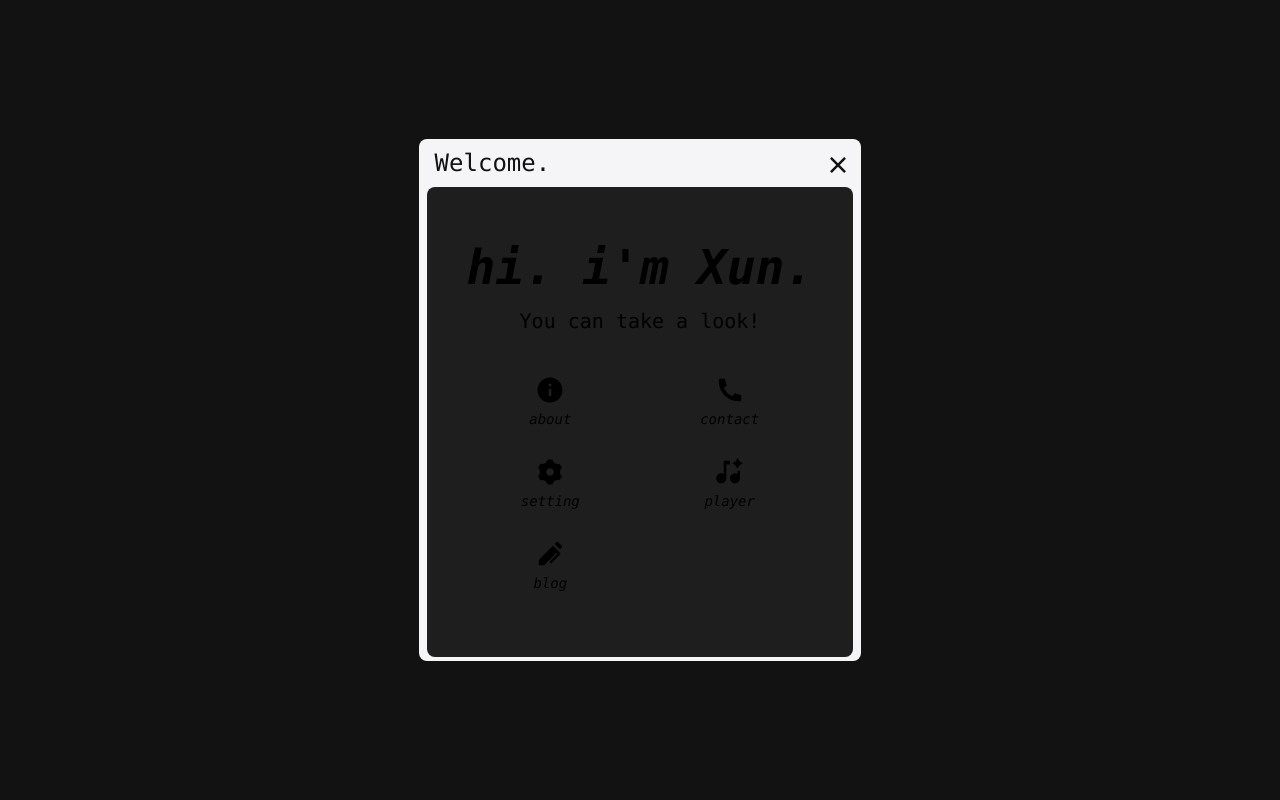
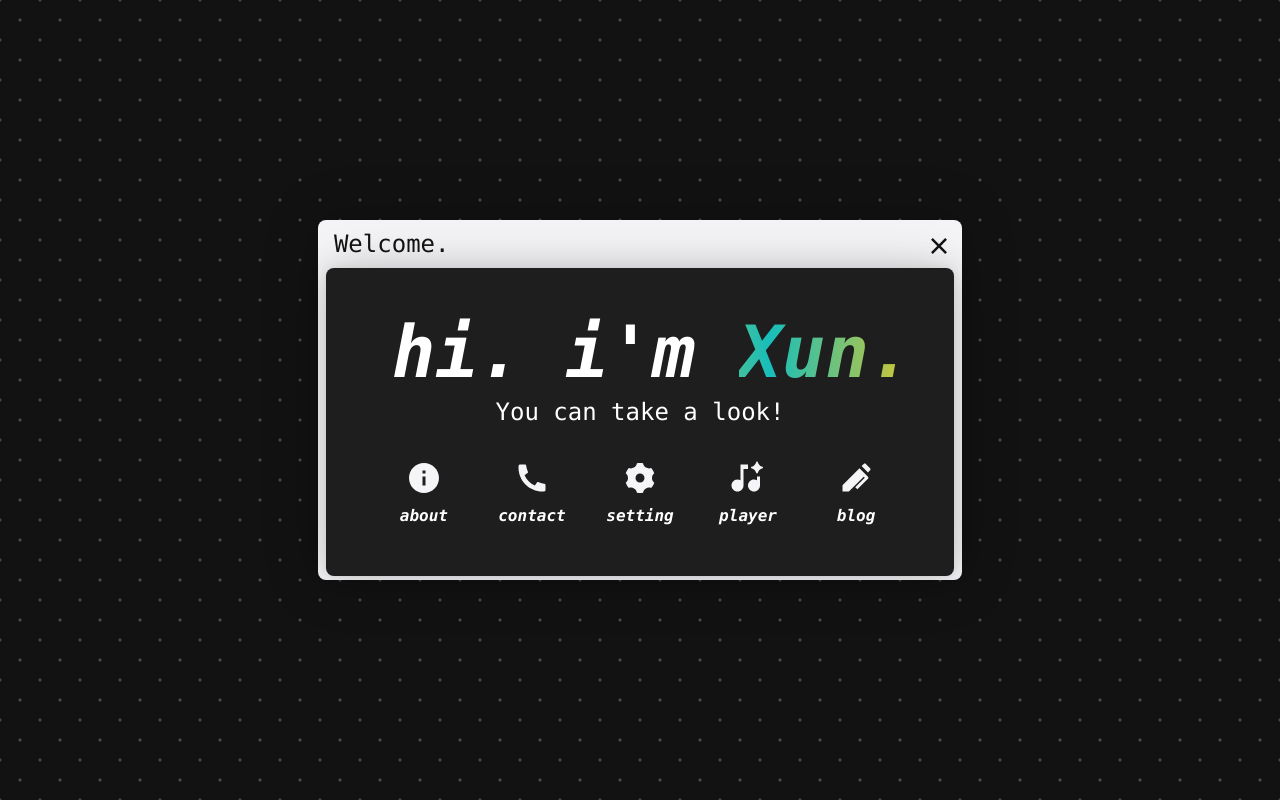
Before and after one commit to c0u1b0o6o/Xun-Portfolio, a Next.js app: page / in a window 1280 px wide. Built offline with nearby package versions, Linux system fonts and the light colour scheme; no server answers.

Commit message:
RWD FIX: font size, icon size, etc

```diff
--- a/app/globals.css
+++ b/app/globals.css
@@ -8,19 +8,15 @@
   --color-shadow-grey: #2e282a;
   --color-bright-fern: #76b041;
 
-  /* 字體定義 */
-  --font-montserrat: "Montserrat", sans-serif;
-  --font-jhenghei: "Microsoft JhengHei", "微軟正黑體", sans-serif;
+  /* 字體定義：統一使用 Montserrat 與 正黑體 作為主要字體棧 */
+  --font-mono: "ui-monospace", "SFMono-Regular", Menlo, Monaco, Consolas, monospace;
+  --font-montserrat: "Montserrat", "Noto Sans TC", "Microsoft JhengHei", "PingFang TC", "Apple LiGothic Medium", "sans-serif";
 
   /* 自定義陰影 */
   --shadow-lg: 0 0 1px rgba(0, 0, 0, 0.1),
-    /* 最內層：增加邊界質感 */
     0 0 10px rgba(0, 0, 0, 0.05),
-    /* 中間層：平滑過度 */
     0 0 30px rgba(0, 0, 0, 0.1),
-    /* 擴散層：環境遮蔽感 */
     0 0 60px rgba(0, 0, 0, 0.15);
-  /* 最外層：大範圍柔和感 */
 
   /* --- 預設為淺色模式 (Light Mode) 變數 --- */
   --color-surface-base: #f5f5f7;
@@ -31,17 +27,12 @@
 }
 
 /* --- 深色模式 (Dark Mode) 覆寫 --- */
-/* 方式 A: 跟隨系統設定 (推薦) */
 @media (prefers-color-scheme: dark) {
   @theme {
     --color-surface-base: #121212;
-    /* 深背景 */
     --color-surface-elevated: #1e1e1e;
-    /* 深色卡片背景 */
     --color-ink-900: #f5f5f7;
-    /* 亮文字 */
     --color-ink-700: #a1a1a6;
-    /* 次要亮文字 */
     --color-heading: #ffffff;
   }
 }
@@ -50,9 +41,11 @@
   body {
     background-color: var(--color-surface-base);
     color: var(--color-ink-900);
-    font-family: var(--font-mono), var(--font-montserrat), var(--font-jhenghei);
+    /* 統一字體：移除原本放在最前面的 font-mono */
+    font-family: var(--font-mono), var(--font-montserrat);
     transition: background-color 0.3s ease, color 0.3s ease;
-    /* 讓切換更平滑 */
+    -webkit-font-smoothing: antialiased;
+    -moz-osx-font-smoothing: grayscale;
   }
 
   h1,
@@ -61,14 +54,21 @@
   h4,
   h5,
   h6 {
+    /* 標題字體與內文統一，僅加粗 */
     font-family: var(--font-mono);
     color: var(--color-heading);
-    font-weight: bold;
+    font-weight: 700;
+  }
+
+  /* 確保所有輸入與按鈕繼承主字體 */
+  button, input, select, textarea {
+    font-family: inherit;
   }
 
   /* 響應式段落文字：手機 base → 桌面 xl */
   p {
     font-size: clamp(1rem, 0.85rem + 0.5vw, 1.25rem);
+    line-height: 1.6;
   }
 }
 
@@ -86,7 +86,6 @@
     opacity: 0.4;
   }
 
-  /* 手機上縮小 dot-grid 間距 */
   @media (max-width: 640px) {
     .dot-grid-base {
       background-size: 30px 30px;
@@ -97,17 +96,9 @@
 }
 
 @keyframes gradientShift {
-  0% {
-    background-position: 0% center;
-  }
-
-  50% {
-    background-position: 100% center;
-  }
-
-  100% {
-    background-position: 200% center;
-  }
+  0% { background-position: 0% center; }
+  50% { background-position: 100% center; }
+  100% { background-position: 200% center; }
 }
 
 @layer base {
@@ -141,18 +132,19 @@
     will-change: background-position;
   }
 
-  /* 單行程式碼 (Inline Code) */
+  /* 只有程式碼相關元素保留 font-mono */
   :not(pre)>code {
-    @apply px-1.5 py-0.5 rounded-md text-sm font-mono;
+    @apply px-1.5 py-0.5 rounded-md text-sm;
+    font-family: var(--font-mono);
     background-color: var(--color-surface-elevated);
     color: var(--color-spicy-paprika);
     border: 1px solid rgba(0, 0, 0, 0.05);
     box-shadow: 0 1px 2px rgba(0, 0, 0, 0.06);
   }
 
-  /* 區塊程式碼 (Code Block) */
   pre {
     @apply p-4 rounded-xl overflow-x-auto my-6 border;
+    font-family: var(--font-mono);
     background-color: var(--color-surface-elevated);
     border-color: rgba(0, 0, 0, 0.05);
     box-shadow: var(--shadow-lg);
@@ -160,7 +152,8 @@
   }
 
   pre code {
-    @apply font-mono text-[0.925rem] leading-relaxed;
+    @apply text-[0.925rem] leading-relaxed;
+    font-family: inherit;
     color: var(--color-ink-700);
     background: transparent;
     padding: 0;
@@ -168,7 +161,7 @@
     box-shadow: none;
   }
 
-  /* 深色模式修正 (自動適應) */
+  /* 深色模式修正 */
   @media (prefers-color-scheme: dark) {
     :not(pre)>code {
       background-color: #2a2a2a;
--- a/components/NavButton.tsx
+++ b/components/NavButton.tsx
@@ -16,10 +16,10 @@ export function NavButton({ icon: Icon, title, onClick }: NavButtonProps) {
       className="flex flex-col items-center flex-auto py-2 sm:py-4"
     >
       {/* Icon 區域 */}
-      <Icon className="text-3xl sm:text-3xl md:text-4xl mb-1 sm:mb-2" />
+      <Icon className="text-5xl sm:text-4xl md:text-4xl mb-1 sm:mb-2" />
 
       {/* 文字區域 */}
-      <h1 className="font-mono font-normal italic text-sm sm:text-sm md:text-base">{title}</h1>
+      <h1 className="font-mono font-bold italic text-sm sm:text-sm md:text-base">{title}</h1>
     </motion.button>
   );
 }
--- a/components/windows/NameDisplay.tsx
+++ b/components/windows/NameDisplay.tsx
@@ -69,7 +69,7 @@ export default function NameDisplay() {
       onMouseEnter={() => setIsHover(true)}
       onMouseLeave={() => setIsHover(false)}
       whileHover={{ scale: 1.1 }}
-      className="bg-amber-200 relative flex w-full items-end justify-center sm:justify-start cursor-pointer overflow-visible"
+      className="relative flex w-full items-end justify-center sm:justify-start cursor-pointer overflow-visible"
     >
       {/* 使用 mode="wait" 確保舊名稱完全退出後再顯示新名稱 */}
       <AnimatePresence mode="wait">
```
Also changed, not shown: components/windows/About.tsx (+48 -30 lines).
